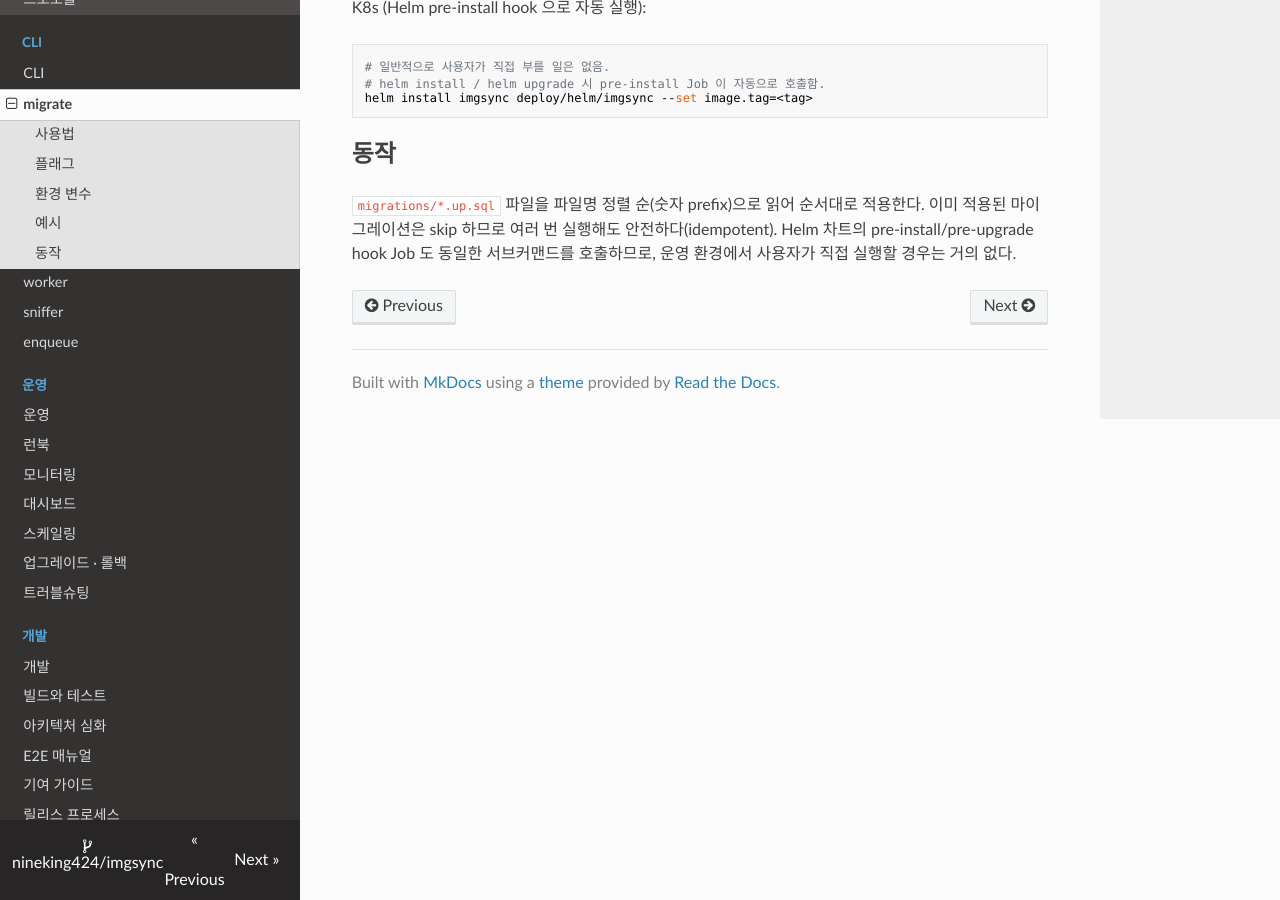
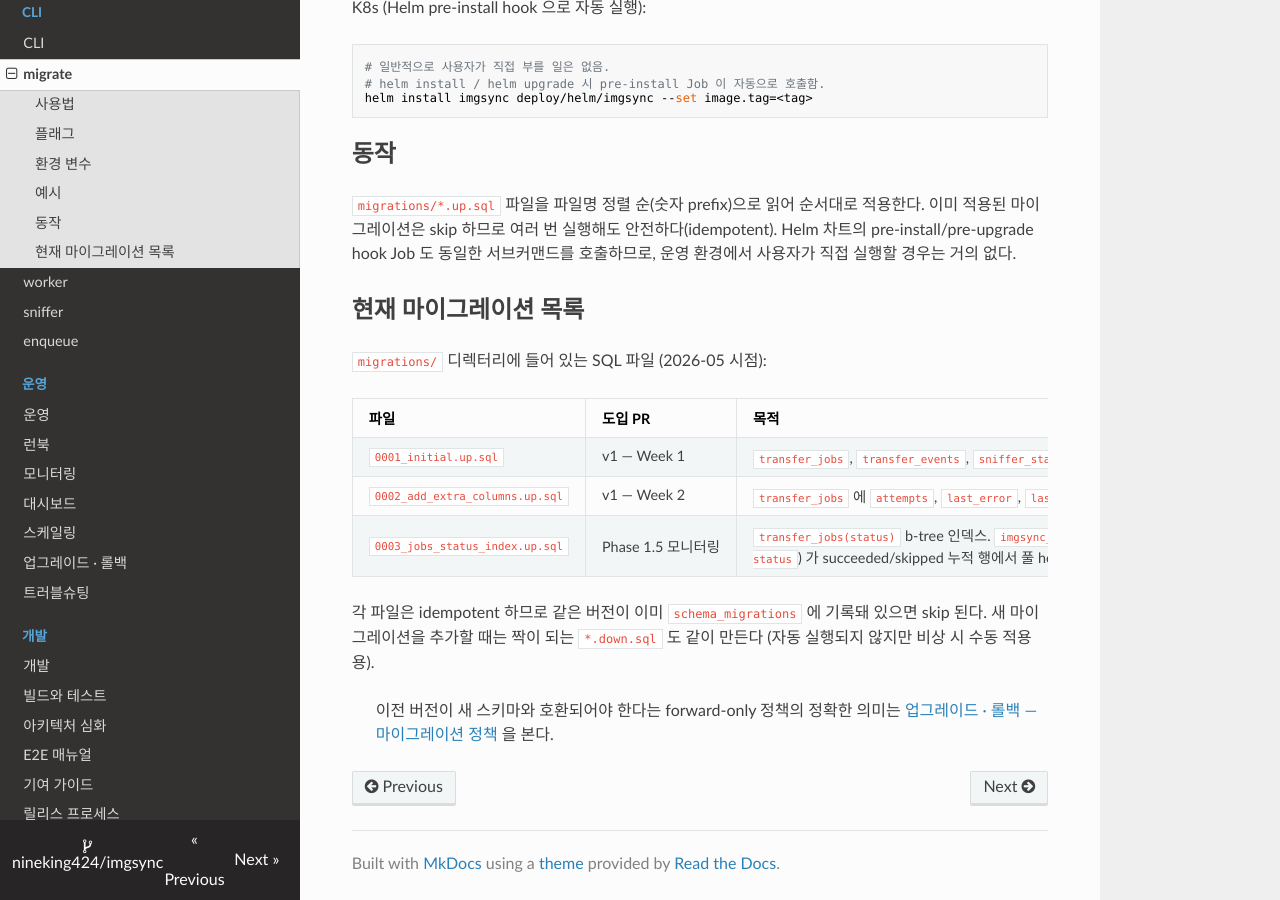
Before and after one commit to nineking424/imgsync, an MkDocs documentation site: the page built from docs/cli/migrate.md, in a window 1280 px wide and 900 px high, scrolled down 901 px. Built offline with MkDocs 1.6.1, drawn with Linux system fonts in a browser that asks for light colours; nearby versions of some CDN libraries.

Commit message:
docs(cli/migrate): list migrations 0001/0002/0003 with intent
PR #13 introduced 0003_jobs_status_index. Surface the full migration
inventory in the CLI page so operators have a one-stop reference
for "what should have run by now."

Co-Authored-By: Claude Opus 4.7 <noreply@anthropic.com>

```diff
--- a/docs/cli/migrate.md
+++ b/docs/cli/migrate.md
@@ -42,3 +42,17 @@ helm install imgsync deploy/helm/imgsync --set image.tag=<tag>
 ## 동작
 
 `migrations/*.up.sql` 파일을 파일명 정렬 순(숫자 prefix)으로 읽어 순서대로 적용한다. 이미 적용된 마이그레이션은 skip 하므로 여러 번 실행해도 안전하다(idempotent). Helm 차트의 pre-install/pre-upgrade hook Job 도 동일한 서브커맨드를 호출하므로, 운영 환경에서 사용자가 직접 실행할 경우는 거의 없다.
+
+## 현재 마이그레이션 목록
+
+`migrations/` 디렉터리에 들어 있는 SQL 파일 (2026-05 시점):
+
+| 파일 | 도입 PR | 목적 |
+|---|---|---|
+| `0001_initial.up.sql` | v1 — Week 1 | `transfer_jobs`, `transfer_events`, `sniffer_state`, `schema_migrations` 테이블 생성 |
+| `0002_add_extra_columns.up.sql` | v1 — Week 2 | `transfer_jobs` 에 `attempts`, `last_error`, `last_attempt_at` 등 운영 칼럼 추가 |
+| `0003_jobs_status_index.up.sql` | Phase 1.5 모니터링 | `transfer_jobs(status)` b-tree 인덱스. `imgsync_jobs_in_status` scrape SQL (`SELECT status, COUNT(*) GROUP BY status`) 가 succeeded/skipped 누적 행에서 풀 heap scan 으로 떨어지는 것을 방지한다 — index-only scan + HashAggregate 로 처리. |
+
+각 파일은 idempotent 하므로 같은 버전이 이미 `schema_migrations` 에 기록돼 있으면 skip 된다. 새 마이그레이션을 추가할 때는 짝이 되는 `*.down.sql` 도 같이 만든다 (자동 실행되지 않지만 비상 시 수동 적용용).
+
+> 이전 버전이 새 스키마와 호환되어야 한다는 forward-only 정책의 정확한 의미는 [업그레이드 · 롤백 — 마이그레이션 정책](../operating/upgrades-and-rollback.md#마이그레이션-정책) 을 본다.
```
